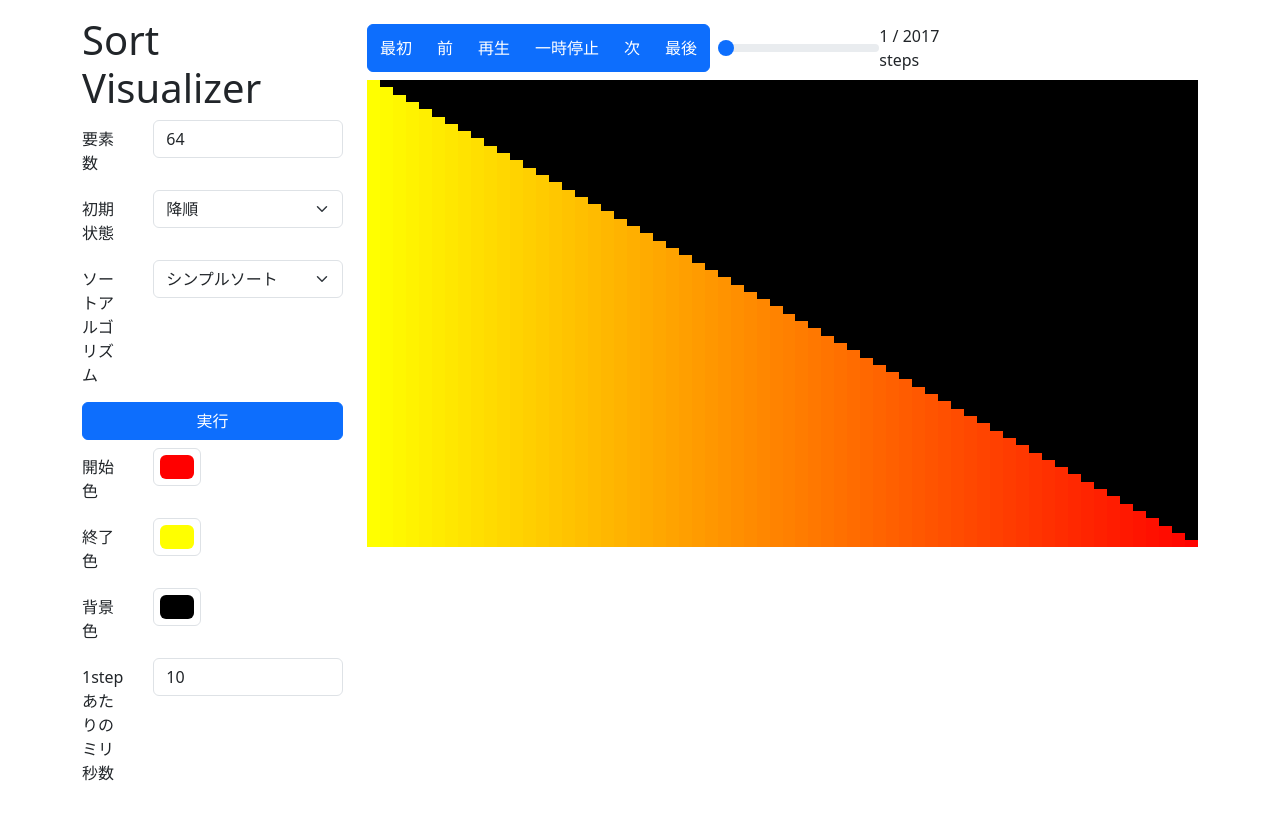
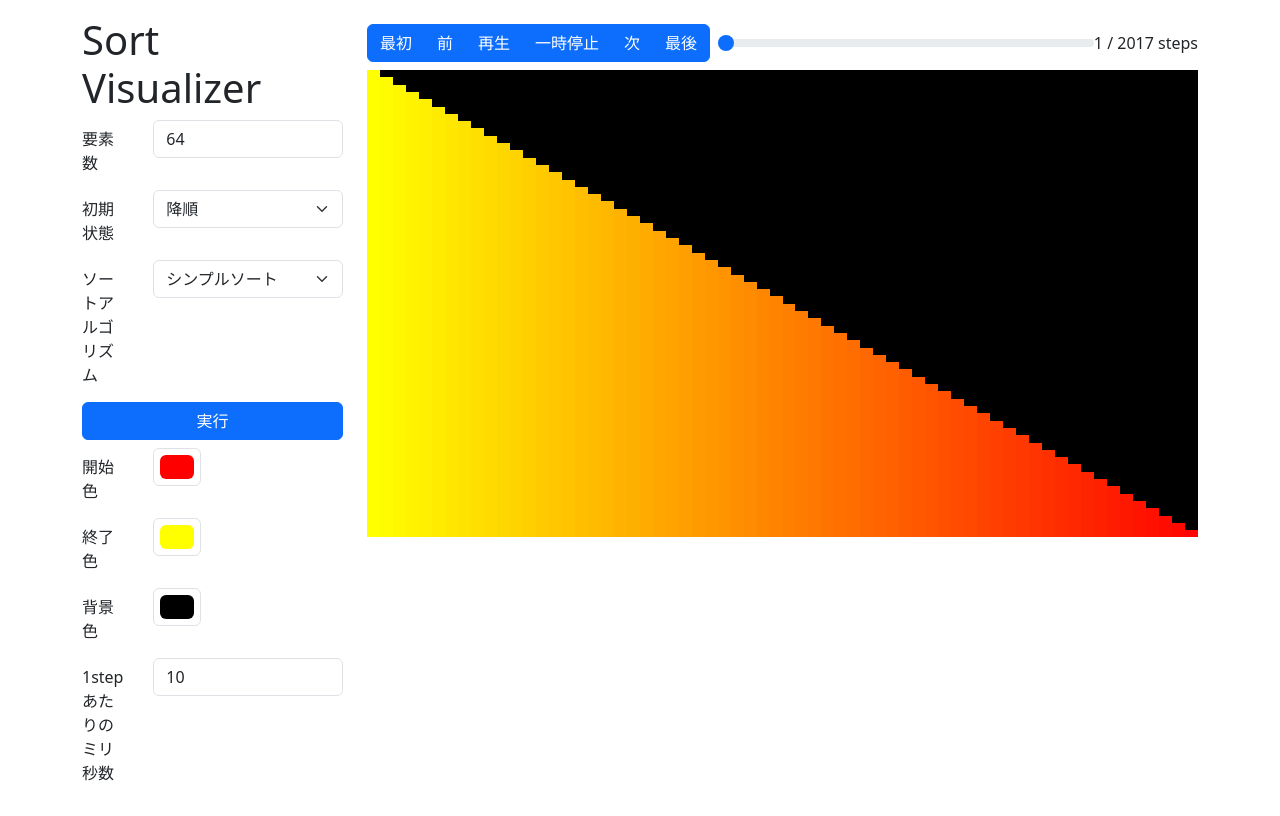
Before and after one commit to hal-shu-sato/algorithm1-2b, a Next.js app: page / in a window 1280 px wide. Both pictures are taken after a click on the button "実行". Built offline with nearby package versions, Linux system fonts and the light colour scheme.

Commit message:
improve the design of the step slider

```diff
--- a/src/app/main.tsx
+++ b/src/app/main.tsx
@@ -389,7 +389,7 @@ export default function Main() {
                 最後
               </Button>
             </ButtonGroup>
-            <Col xs="auto" className="d-flex align-items-center">
+            <Col className="d-flex align-items-center">
               {visualizerState.historySize !== 0 ? (
                 <>
                   <Form.Range
@@ -400,7 +400,7 @@ export default function Main() {
                       setHistoryIndex(Number(event.target.value) - 1);
                     }}
                   />
-                  <div>
+                  <div className="text-nowrap">
                     {historyIndex + 1} / {visualizerState.historySize} steps
                   </div>
                 </>
```
